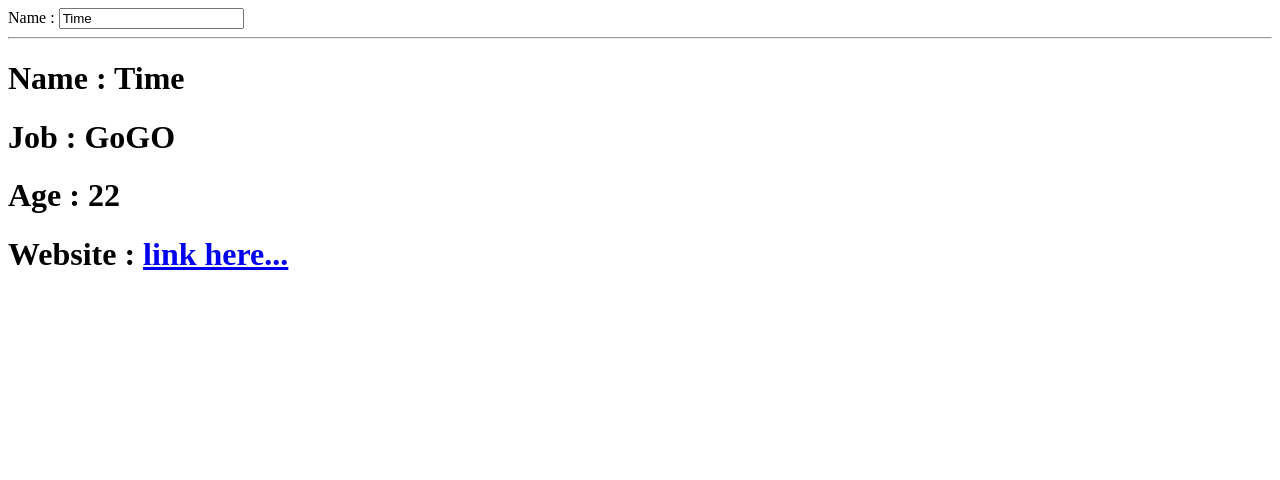
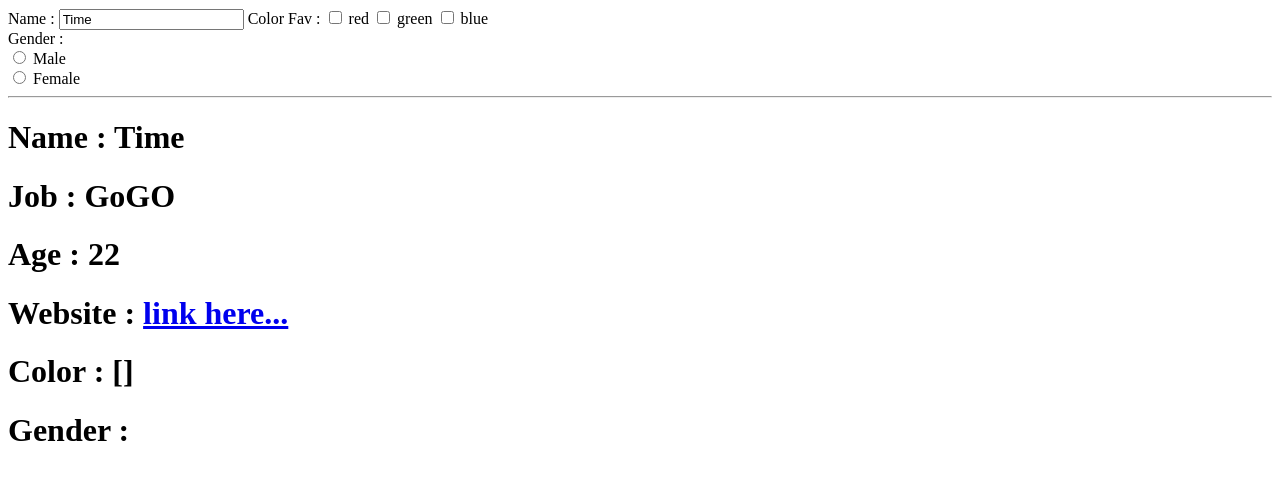
Before and after one commit to destalaz/basicTest_Vue.JS, a plain HTML site: page index.html in a window 1280 px wide. Drawn offline with nearby package versions, Linux system fonts and the light colour scheme.

Commit message:
update redioButton

```diff
--- a/app.js
+++ b/app.js
@@ -6,7 +6,10 @@ new Vue({
         age:22,
         status:false,
         website:'https://www.facebook.com/time.nopphagulporn',
-        count:0
+        count:0,
+        colors:[],
+        gender:'',
+
     },
     methods:{
         getName:function(){
--- a/index.html
+++ b/index.html
@@ -11,11 +11,31 @@
         <div id="vue-app">
             <!-- v-model ค่าจะเปลี่ยนไปตามที่ใส่ -->
             Name : <input type="text" v-model="name">
+            Color Fav :
+            <input type="checkbox" value="red" v-model="colors">
+            <label>red</label>
+            <input type="checkbox" value="green" v-model="colors">
+            <label>green</label>
+            <input type="checkbox" value="blue" v-model="colors">
+            <label>blue</label>
+            <br>
+
+            Gender :
+            <br>
+            <input type="radio" value="Male" v-model="gender">
+            <label>Male</label>
+            <br>
+            <input type="radio" value="Female" v-model="gender">
+            <label>Female</label>
+            <br>
+
             <hr>
             <h1>Name : {{name}}</h1>
             <h1>Job : {{job}}</h1>
             <h1>Age : {{age}}</h1>
             <h1>Website : <a v-bind:href="website">link here...</a></h1>
+            <h1>Color : {{colors}}</h1>
+            <h1>Gender : {{gender}}</h1>
 
              <!-- Note1 -->
             <!-- การใช้งาน v-bind คือการผูกค่าตัวแปรของ vue app กับ attribute ของ tag html ต่างๆ โดยสามารถเป็น tag อะไรก็ได้ -->
```
